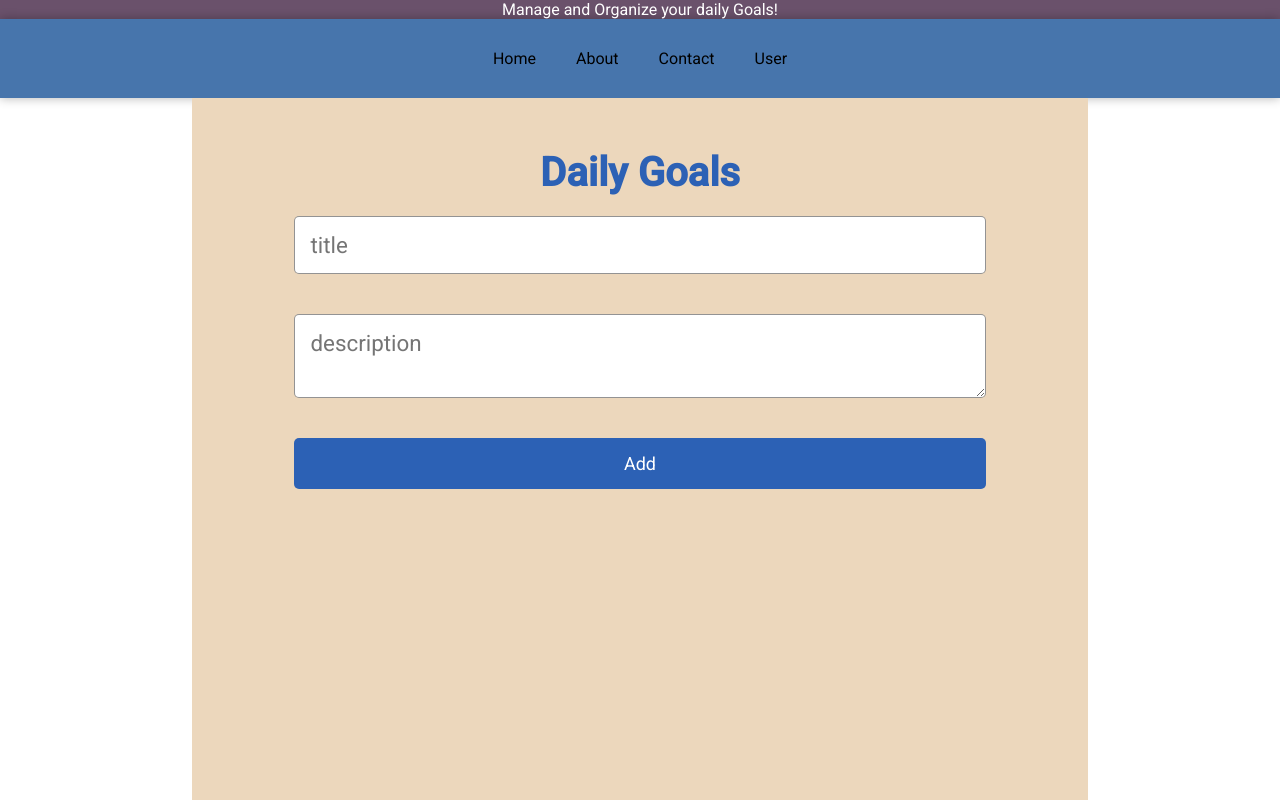
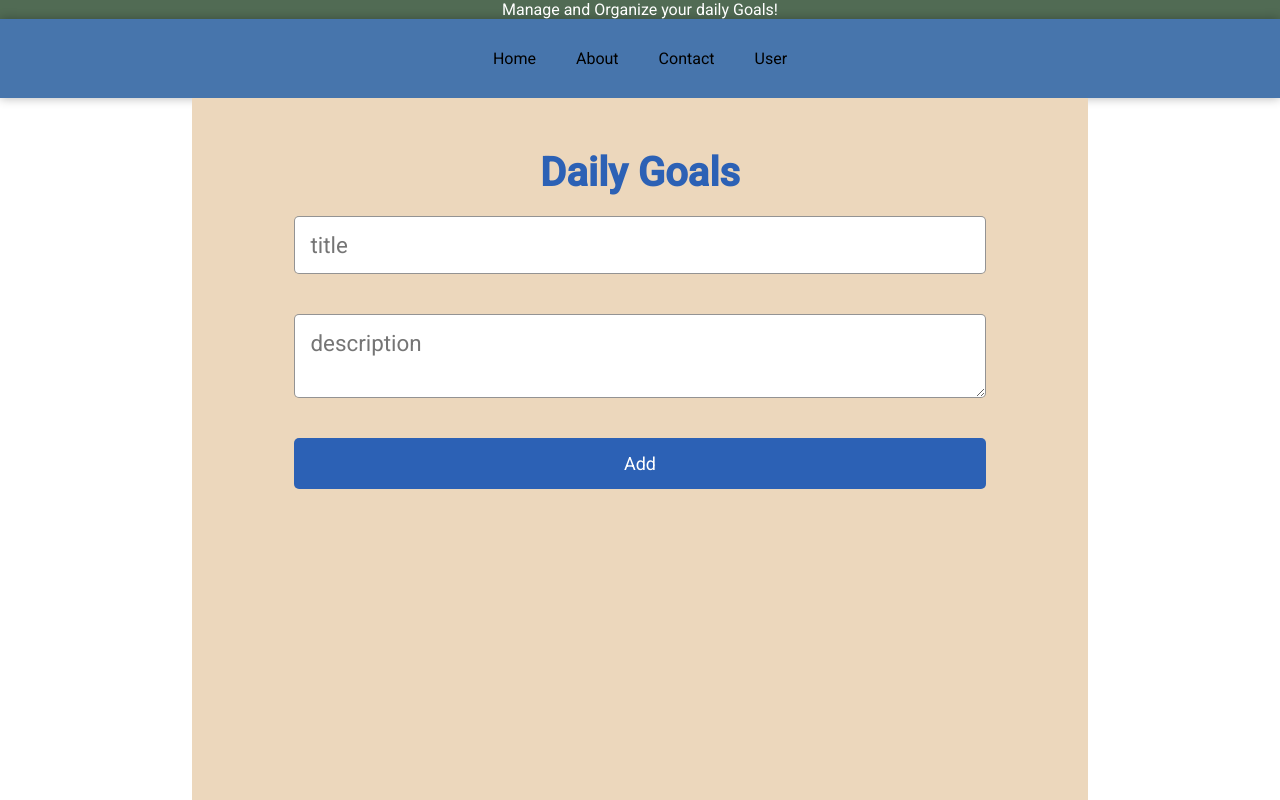
Before and after one commit to VyavahareOnkar/myDailyGoals, a React (Create React App) app: page / in a window 1280 px wide. Shown: the top 800 px of the page. Built offline with nearby package versions, Linux system fonts and the light colour scheme.

Commit message:
color change

```diff
--- a/src/App.css
+++ b/src/App.css
@@ -7,7 +7,7 @@
 }
 
 nav {
-  background-color: rgb(106, 81, 107);
+  background-color: rgb(81, 107, 84);
   color: white;
   /* padding: 10px; */
   text-align: center;
```
